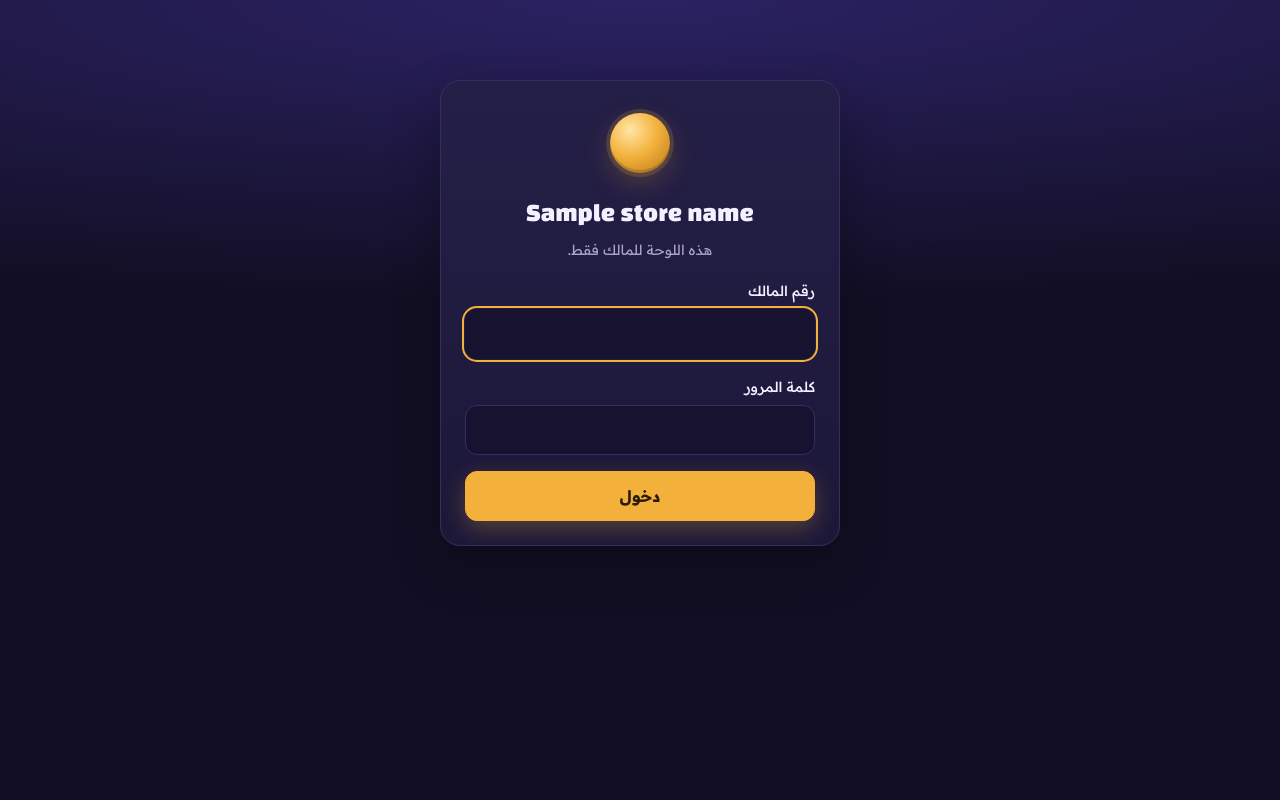
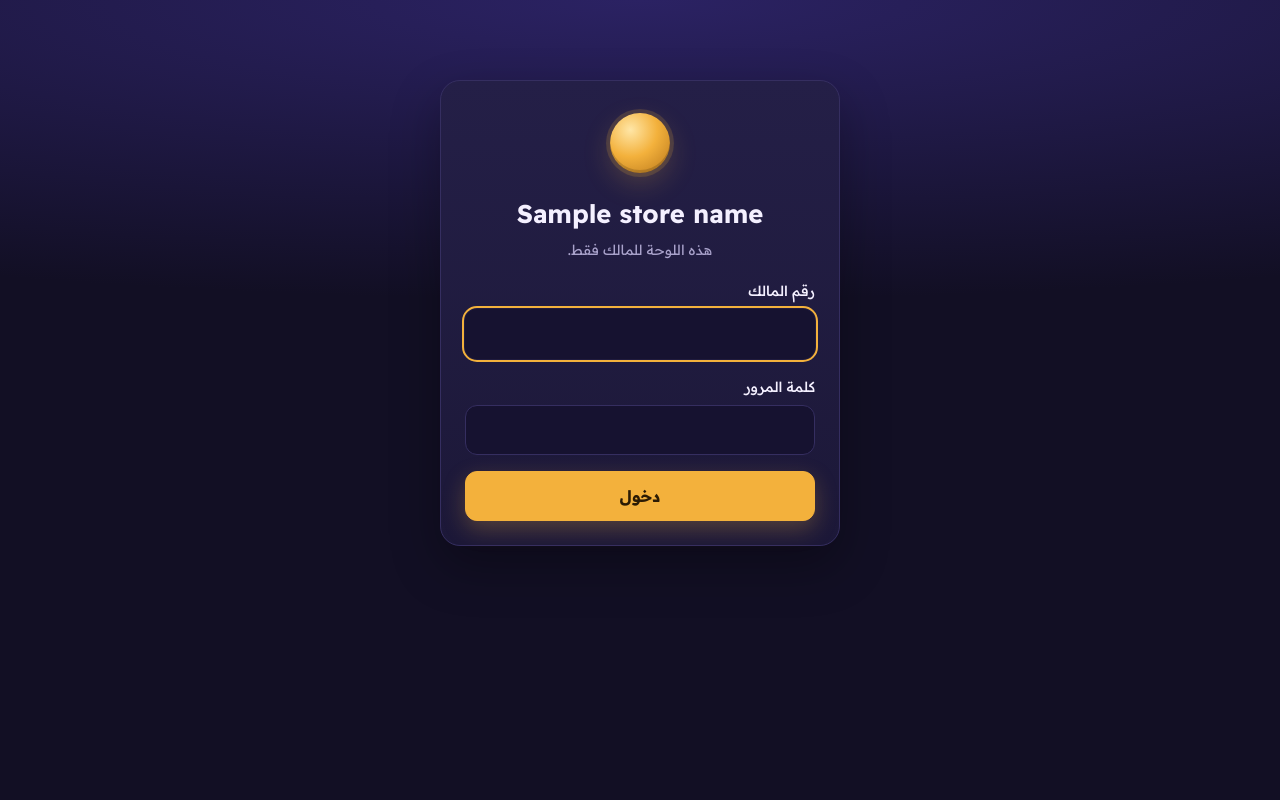
Before and after one commit to w09254932/TRTTT, a Python web app: template templates/login.html in a window 1280 px wide. Run offline with Jinja, Linux system fonts and the light colour scheme; the template is opened without the code that fills it: most values are stand-ins (such as "Sample title", 1, 10 or a date in 2020).

Commit message:
One typeface: Readex Pro for every word and number; drop Changa
Co-Authored-By: Claude Opus 5.5 <noreply@anthropic.com>
Claude-Session: https://claude.ai/code/session_01LrERzhNG6QvG6swBiP4mdp

```diff
--- a/static/style.css
+++ b/static/style.css
@@ -1,17 +1,7 @@
 /* TR look: night and gold. Gold is the in-game currency: it marks prices, the coin, the main button and the
-   paid seal, and nothing else. Changa sets names and numbers; Readex Pro sets everything you read.
+   paid seal, and nothing else. One typeface, Readex Pro, for every word and number: weight and size do the rest.
    Colours are tokens: /brand/theme.css replaces them when the owner picks other colours in Settings. */
 
-@font-face {
-  font-family: "Changa"; font-style: normal; font-weight: 200 800; font-display: swap;
-  src: url("vendor/changa-5.3.0/changa-arabic-wght-normal.woff2") format("woff2");
-  unicode-range: U+0600-06FF, U+0750-077F, U+0870-088E, U+0890-0891, U+0897-08E1, U+08E3-08FF, U+200C-200E, U+2010-2011, U+204F, U+2E41, U+FB50-FDFF, U+FE70-FE74, U+FE76-FEFC;
-}
-@font-face {
-  font-family: "Changa"; font-style: normal; font-weight: 200 800; font-display: swap;
-  src: url("vendor/changa-5.3.0/changa-latin-wght-normal.woff2") format("woff2");
-  unicode-range: U+0000-00FF, U+0131, U+0152-0153, U+02BB-02BC, U+02C6, U+02DA, U+02DC, U+0304, U+0308, U+0329, U+2000-206F, U+20AC, U+2122, U+2191, U+2193, U+2212, U+2215, U+FEFF, U+FFFD;
-}
 @font-face {
   font-family: "Readex Pro"; font-style: normal; font-weight: 160 700; font-display: swap;
   src: url("vendor/readex-pro-5.3.0/readex-pro-arabic-wght-normal.woff2") format("woff2");
@@ -27,7 +17,7 @@
   --bg: #120f24; --glow: #2b2263; --panel: #1c1838; --panel-2: #241f47; --field: #161230; --line: #352e60;
   --text: #f4f0ff; --muted: #a9a2cb; --accent: #f3b13c; --accent-hover: #ffc75f; --on-accent: #2b1b04;
   --accent-text: #f3b13c; --ok: #5bd6a8; --bad: #ff8a96;
-  --display: "Changa", "Readex Pro", Tahoma, sans-serif;
+  --display: "Readex Pro", "Segoe UI", Tahoma, "Noto Sans Arabic", system-ui, sans-serif;
   --body: "Readex Pro", "Segoe UI", Tahoma, "Noto Sans Arabic", system-ui, sans-serif;
   --radius: 16px;
 }
@@ -38,7 +28,7 @@ body {
   background: radial-gradient(130% 300px at 50% 0, var(--glow), transparent) no-repeat, var(--bg);
 }
 h1, h2 { font-family: var(--display); line-height: 1.3; margin: 0 0 .5rem; }
-h1 { font-size: 1.6rem; font-weight: 800; }
+h1 { font-size: 1.6rem; font-weight: 700; }
 h2 { font-size: 1.2rem; font-weight: 700; margin-bottom: 1rem; }
 p { margin: 0 0 1rem; }
 a { color: var(--accent-text); text-underline-offset: 3px; }
@@ -55,7 +45,7 @@ bdi { direction: ltr; unicode-bidi: isolate; }
 .coin {
   display: inline-grid; place-items: center; flex: none; width: 60px; height: 60px; border-radius: 50%;
   background: radial-gradient(circle at 34% 28%, #ffe6a6 0%, var(--accent) 46%, #b8761a 100%);
-  color: #3a2405; font: 800 21px/1 var(--display); letter-spacing: .02em;
+  color: #3a2405; font: 700 20px/1 var(--display);
   box-shadow: 0 0 0 4px rgba(243, 177, 60, .16), 0 10px 28px rgba(243, 177, 60, .22), inset 0 -3px 0 rgba(0, 0, 0, .16);
 }
 .coin.small { width: 34px; height: 34px; font-size: 12px; box-shadow: 0 0 0 3px rgba(243, 177, 60, .14); }
@@ -154,7 +144,7 @@ button:disabled { opacity: .55; cursor: progress; }
   border: 1px solid color-mix(in srgb, var(--accent) 30%, var(--line));
 }
 .ledger .lead { margin-bottom: 1.25rem; color: var(--muted); }
-.ledger .lead b { display: block; font: 800 4rem/1 var(--display); color: var(--accent-text); }
+.ledger .lead b { display: block; font: 700 4rem/1.1 var(--display); color: var(--accent-text); }
 .ledger dl { display: grid; grid-template-columns: 1fr 1fr; margin: 0; border-top: 1px solid var(--line); }
 .ledger dl div { padding: .8rem 0; border-bottom: 1px solid var(--line); }
 .ledger dt { font-size: .8rem; color: var(--muted); }
@@ -182,7 +172,7 @@ button:disabled { opacity: .55; cursor: progress; }
 .what small bdi { white-space: nowrap; }
 .sum { font: 700 1.1rem var(--display); }
 .total { font-size: 1.1rem; color: var(--muted); }
-.total b { font: 800 2.2rem var(--display); color: var(--accent-text); }
+.total b { font: 700 2.2rem var(--display); color: var(--accent-text); }
 .share { display: flex; flex-wrap: wrap; gap: .5rem; margin-bottom: 1.25rem; }
 .share input { flex: 1 0 100%; }
 .facts { margin: 0 0 1rem; }
@@ -222,7 +212,7 @@ button:disabled { opacity: .55; cursor: progress; }
 .receipt .issuer { display: flex; align-items: center; justify-content: center; gap: .55rem; margin-bottom: 1.1rem; font: 700 1rem var(--display); color: var(--text); }
 .receipt h1 { font-size: 1.55rem; font-weight: 700; margin-bottom: .2rem; }
 .receipt .due { margin: .35rem 0 0; font-size: 1.05rem; color: var(--muted); }
-.receipt .due b { font: 800 3.3rem/1.1 var(--display); color: var(--accent-text); }
+.receipt .due b { font: 700 3.3rem/1.15 var(--display); color: var(--accent-text); }
 .receipt form { text-align: start; }
 .receipt input { margin-bottom: 1rem; }
 .receipt .primary { width: 100%; font-size: 1.1rem; margin-bottom: 1rem; }
@@ -239,7 +229,7 @@ button:disabled { opacity: .55; cursor: progress; }
 /* the paid seal */
 .stamp {
   display: inline-block; margin: .5rem 0 1.2rem; padding: .05rem 1.4rem .2rem; border-radius: 99px;
-  font: 800 1.7rem/1.5 var(--display); color: var(--accent-text); border: 2px solid var(--accent);
+  font: 700 1.6rem/1.6 var(--display); color: var(--accent-text); border: 2px solid var(--accent);
   box-shadow: 0 0 0 4px var(--panel), 0 0 0 6px color-mix(in srgb, var(--accent) 45%, transparent), 0 0 34px color-mix(in srgb, var(--accent) 30%, transparent);
   transform: rotate(-6deg);
 }
@@ -263,7 +253,7 @@ button:disabled { opacity: .55; cursor: progress; }
 .shop { width: calc(100% - 2rem); max-width: 560px; margin: 2.25rem auto 1rem; }
 .shop-head { text-align: center; margin-bottom: 1.9rem; }
 .shop-head .coin { width: 64px; height: 64px; font-size: 22px; margin-bottom: 1rem; }
-.shop-head h1 { font-size: 2.5rem; line-height: 1.2; margin-bottom: .5rem; }
+.shop-head h1 { font-size: clamp(2rem, 10vw, 2.5rem); line-height: 1.25; margin-bottom: .5rem; text-wrap: balance; }
 .shop-head p { max-width: 32ch; margin: 0 auto; color: var(--muted); text-wrap: balance; }
 .shop-head .word { display: inline-block; }
 .items { list-style: none; margin: 0; padding: 0; display: grid; gap: 1rem; }
@@ -288,7 +278,7 @@ button:disabled { opacity: .55; cursor: progress; }
 .item-buy form { flex: 0 1 9rem; min-width: 6rem; margin: 0; }
 .item-buy .primary { width: 100%; padding-inline: .9rem; font-size: 1.05rem; }
 .price { margin: 0; white-space: nowrap; color: var(--muted); font-size: .95rem; }
-.price b { font: 800 2.1rem/1 var(--display); color: var(--accent-text); margin-inline-end: .3rem; }
+.price b { font: 700 2.1rem/1 var(--display); color: var(--accent-text); margin-inline-end: .3rem; }
 .soldout { margin: 0; padding: .6rem 1.1rem; border-radius: 12px; background: var(--panel-2); color: var(--muted); font-weight: 600; border: 1px solid var(--line); }
 .item.out h2, .item.out .price b { color: var(--muted); }
 .empty { padding: 2rem 1rem; text-align: center; color: var(--muted); background: var(--panel); border: 1px dashed var(--line); border-radius: 20px; }
--- a/templates/base.html
+++ b/templates/base.html
@@ -8,7 +8,7 @@
 <meta name="theme-color" content="#120f24">
 <link rel="icon" href="data:,">
 <link rel="preload" href="{{ url_for('static', filename='vendor/readex-pro-5.3.0/readex-pro-arabic-wght-normal.woff2') }}" as="font" type="font/woff2" crossorigin>
-<link rel="preload" href="{{ url_for('static', filename='vendor/changa-5.3.0/changa-arabic-wght-normal.woff2') }}" as="font" type="font/woff2" crossorigin>
+<link rel="preload" href="{{ url_for('static', filename='vendor/readex-pro-5.3.0/readex-pro-latin-wght-normal.woff2') }}" as="font" type="font/woff2" crossorigin>
 <link rel="stylesheet" href="{{ url_for('static', filename='style.css') }}">
 {% include "motion.html" %}
 {% block head %}{% endblock %}
```
Also changed, not shown: static/vendor/changa-5.3.0/changa-arabic-wght-normal.woff2 (deleted), static/vendor/changa-5.3.0/changa-latin-wght-normal.woff2 (deleted), 1 other file.
